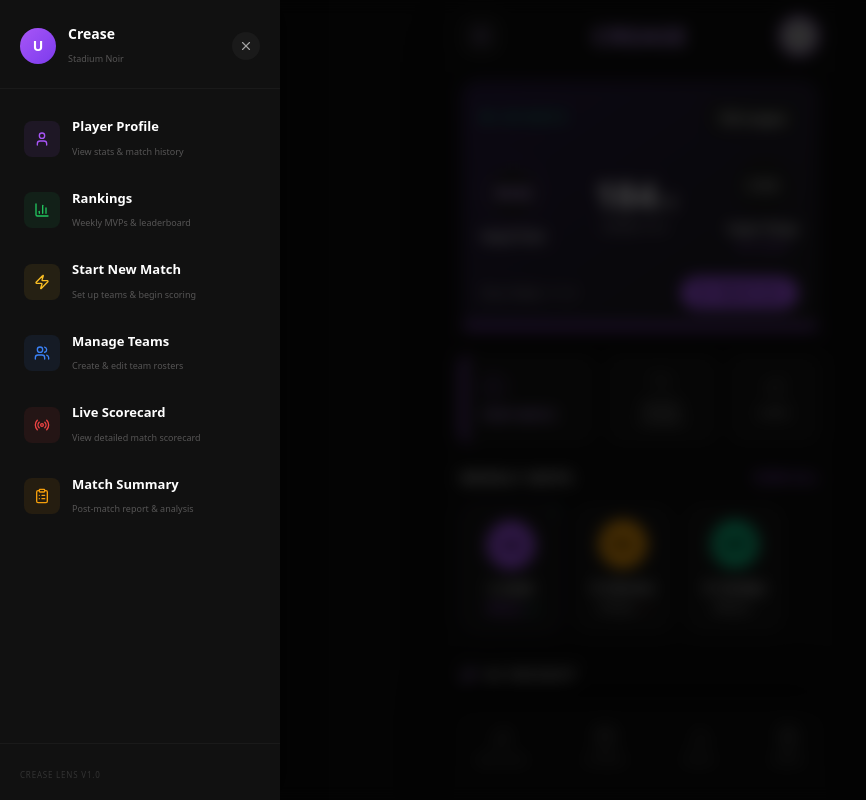
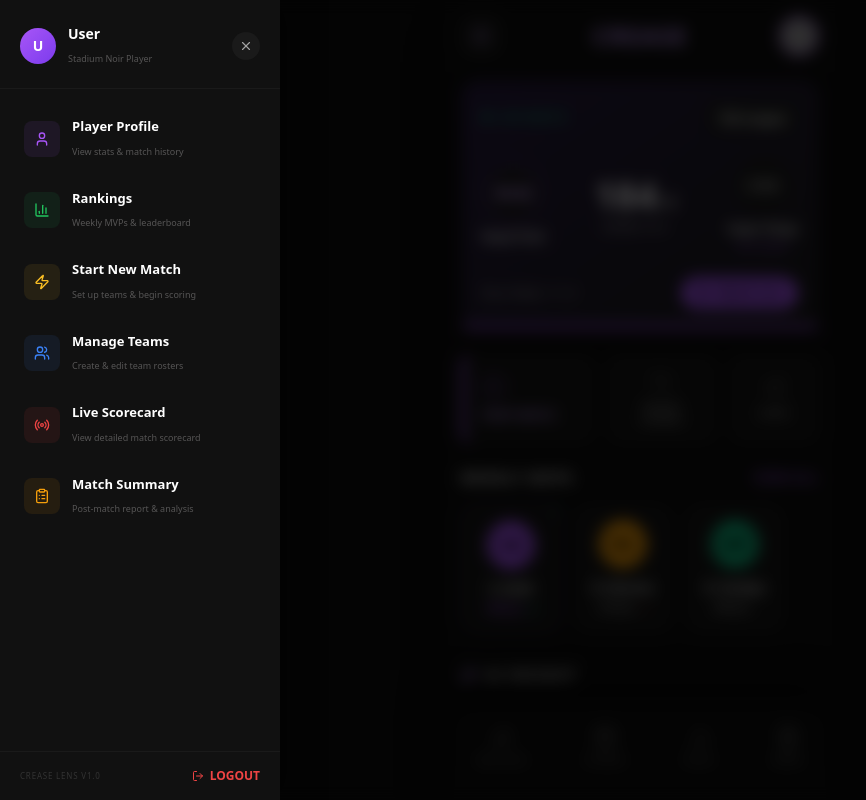
Before and after one commit to GokulAjithV/crease-lens, a React (Vite) app: page /home in a window 1280 px wide. Both pictures are taken after a click on the button 481 px from the left and 36 px from the top of the page. Shown: the top 800 px of the page, without its empty margins (0-866 px from the left). Built offline with nearby package versions, Linux system fonts and the light colour scheme; grey boxes are pictures that could not be loaded.

Commit message:
render user profile icon and introduce logout

```diff
--- a/src/pages/Homepage.tsx
+++ b/src/pages/Homepage.tsx
@@ -1,6 +1,6 @@
 import React, { useState } from 'react';
 import { useNavigate } from 'react-router-dom';
-import { Play, Plus, RotateCcw, Share2, Trophy, Sparkles, Menu, X, User, BarChart3, Users, Zap, ClipboardList, Radio } from 'lucide-react';
+import { Play, Plus, RotateCcw, Share2, Trophy, Sparkles, Menu, X, User, BarChart3, Users, Zap, ClipboardList, Radio, LogOut } from 'lucide-react';
 import BottomNav from '../components/layout/BottomNav';
 
 const menuItems = [
@@ -16,6 +16,29 @@ export default function Homepage() {
   const navigate = useNavigate();
   const [menuOpen, setMenuOpen] = useState(false);
 
+  // Load user from local storage
+  const userStr = localStorage.getItem('user');
+  const user = userStr ? JSON.parse(userStr) : null;
+
+  let displayName = 'User';
+  let initial = 'U';
+
+  if (user?.full_name || user?.name) {
+    displayName = user.full_name || user.name;
+    initial = displayName.charAt(0).toUpperCase();
+  } else if (user?.phone) {
+    displayName = user.phone;
+    // Don't use +, get the first digit of the local number roughly (after +91)
+    const cleanPhone = user.phone.replace('+91', '').trim();
+    initial = cleanPhone ? cleanPhone.charAt(0) : 'U';
+  }
+
+  const handleLogout = () => {
+    localStorage.removeItem('token');
+    localStorage.removeItem('user');
+    navigate('/login');
+  };
+
   return (
     <div className="mx-auto max-w-[390px] min-h-screen bg-[#0e0e0e] text-[#ffffff] font-sans relative pb-28 overflow-x-hidden shadow-2xl">
 
@@ -29,7 +52,7 @@ export default function Homepage() {
         </button>
         <h1 className="text-2xl font-black text-[#c799ff] tracking-wider uppercase">CREASE</h1>
         <div className="w-10 h-10 rounded-full border-2 border-[#a855f7] overflow-hidden flex items-center justify-center bg-[#1a1a1a]">
-          <img src="https://ui-avatars.com/api/?name=User&background=1a1a1a&color=fff" alt="User" className="w-full h-full object-cover" />
+          <img src={`https://ui-avatars.com/api/?name=${encodeURIComponent(initial)}&background=1a1a1a&color=fff`} alt={displayName} className="w-full h-full object-cover" />
         </div>
       </header>
 
@@ -42,11 +65,11 @@ export default function Homepage() {
             <div className="flex items-center justify-between px-5 pt-6 pb-5 border-b border-[#1a1a1a]">
               <div className="flex items-center gap-3">
                 <div className="w-9 h-9 rounded-full bg-gradient-to-br from-[#a855f7] to-[#7c3aed] flex items-center justify-center">
-                  <span className="text-sm font-bold text-[#fff]">U</span>
+                  <span className="text-sm font-bold text-[#fff]">{initial}</span>
                 </div>
                 <div>
-                  <span className="text-sm font-black text-[#ffffff] block">Crease</span>
-                  <span className="text-[9px] text-[#565555]">Stadium Noir</span>
+                  <span className="text-sm font-black text-[#ffffff] block">{displayName}</span>
+                  <span className="text-[9px] text-[#565555]">Stadium Noir Player</span>
                 </div>
               </div>
               <button
@@ -77,8 +100,12 @@ export default function Homepage() {
             </div>
 
             {/* Drawer Footer */}
-            <div className="px-5 py-4 border-t border-[#1a1a1a]">
+            <div className="px-5 py-4 border-t border-[#1a1a1a] flex justify-between items-center">
               <span className="text-[8px] text-[#333] tracking-widest uppercase">Crease Lens v1.0</span>
+              <button onClick={handleLogout} className="flex items-center gap-1.5 text-xs text-[#ef4444] font-bold hover:text-[#f87171] transition-colors">
+                <LogOut size={12} />
+                LOGOUT
+              </button>
             </div>
           </div>
         </>
```
